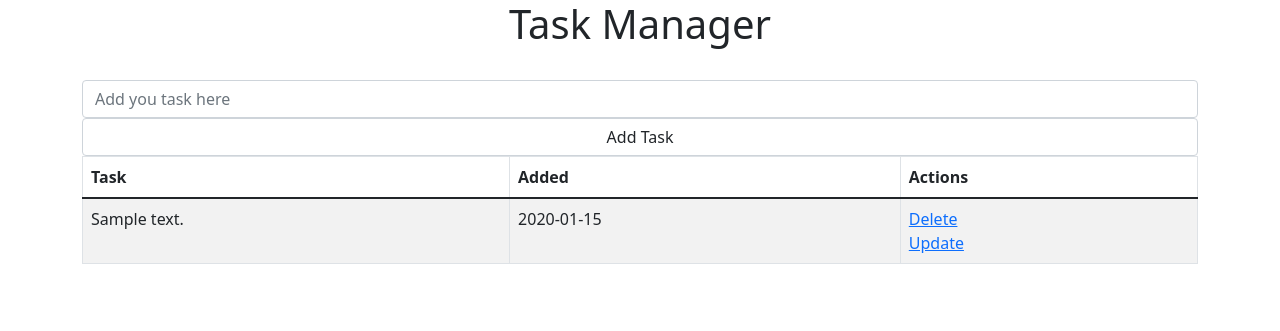
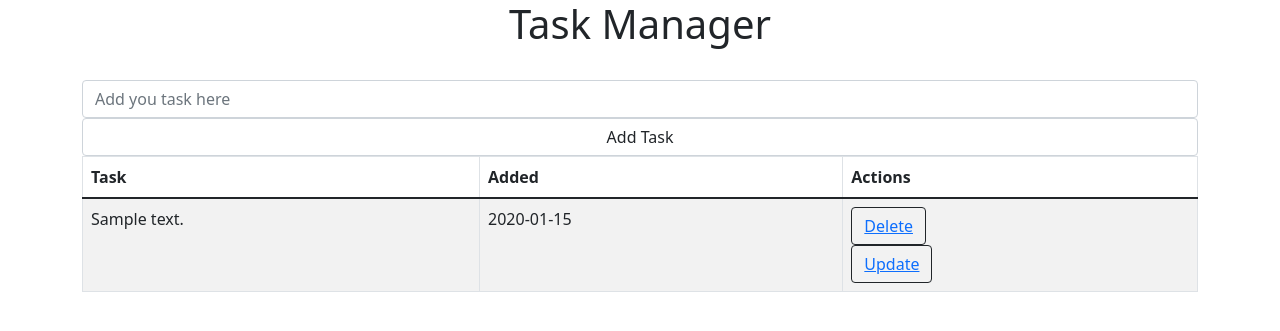
Before and after one commit to GopikaPPavithran/Todo_List, a Flask app: page / in a window 1280 px wide. Shown: the top 331 px of the page. Run offline with Flask 2, Linux system fonts and the light colour scheme; tables that the repository leaves empty hold one stand-in row (values such as "Sample post").

Commit message:
Add buttons for hyperlinks

```diff
--- a/static/style.css
+++ b/static/style.css
@@ -1,3 +1,7 @@
 body{
     margin: 0;
 }
+
+.button{
+
+}
--- a/templates/home.html
+++ b/templates/home.html
@@ -38,8 +38,9 @@
                     <td>{{task.content}}</td>
                     <td>{{task.date_created.date()}}</td>
                     <td>
-                        <a href="/delete/{{task.id}}">Delete</a><br>
-                        <a href="/update/{{task.id}}">Update</a>
+                        <button type="button" class="btn btn-outline-dark btn-block"> <a href="/delete/{{task.id}}">Delete</a></button>
+                       <br>
+                       <button type="button" class="btn btn-outline-dark btn-block"> <a href="/update/{{task.id}}">Update</a></button>
                     </td>
                 </tr>
                 {% endfor %}
```
